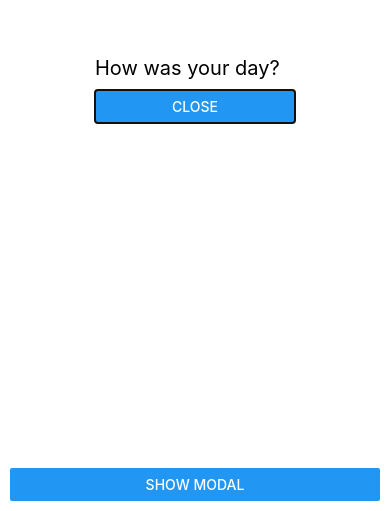
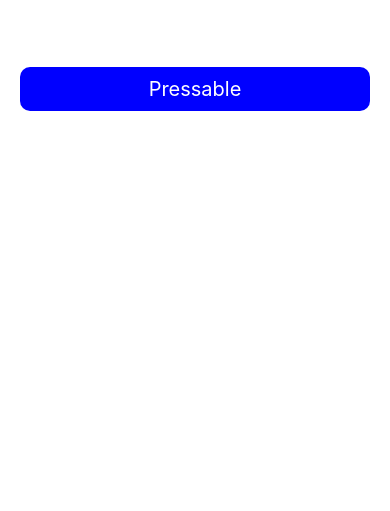
Before and after one commit to opsingh861/first-react-native-app, a React Native app: screen / in a window 390 px wide. Shown: the part 333-844 px from the top of the page. Built offline with nearby package versions, Linux system fonts and the light colour scheme.

Commit message:
Pressable

```diff
--- a/App.js
+++ b/App.js
@@ -1,24 +1,19 @@
 import React, { useState } from 'react';
-import { View, Text, StyleSheet, Button, Modal } from 'react-native';
+import { View, Text, StyleSheet, Pressable } from 'react-native';
 
 const App = () => {
 
-
-  const [show, setShow] = useState(true);
-
-
-
   return (
     <View style={styles.main}>
-      <Modal animationType='slide' transparent={true} visible={show}>
-        <View style={styles.outer}>
-          <View style={styles.inner}>
-            <Text style={styles.modalText}>How was your day?</Text>
-            <Button title='Close' onPress={() => setShow(false)} />
-          </View>
-        </View>
-      </Modal>
-      <Button title='Show Modal' onPress={() => setShow(true)} />
+      <Pressable
+      onPress={()=>console.warn("Normal press")}
+      onLongPress={()=>console.warn("Long press")}
+      delayLongPress={3000}
+      onPressIn={()=>console.warn("Press in")}
+      onPressOut={()=>console.warn("Press out")}
+      >
+        <Text style={styles.pressableBtn}>Pressable</Text>
+      </Pressable>
     </View>
   );
 };
@@ -26,29 +21,19 @@ const App = () => {
 const styles = StyleSheet.create({
   main: {
     flex: 1,
-    justifyContent: "flex-end",
+    justifyContent: 'center',
     margin: 10,
   },
-  outer: {
-    flex: 1,
-    justifyContent: 'center',
-    alignItems: 'center'
-  },
-  inner: {
-    backgroundColor: '#fff',
-    width: 300,
-    padding: 50,
-    borderRadius: 20,
+  pressableBtn: {
+    backgroundColor: 'blue',
+    padding: 10,
+    margin: 10,
+    borderRadius: 10,
     shadowColor: 'black',
     elevation: 5,
-    opacity: 1,
-    justifyContent:'center',
-
-
-  },
-  modalText:{
-    fontSize:20,
-    marginBottom:10
+    color: "#fff",
+    textAlign: 'center',
+    fontSize: 20
   }
 
 })
```
